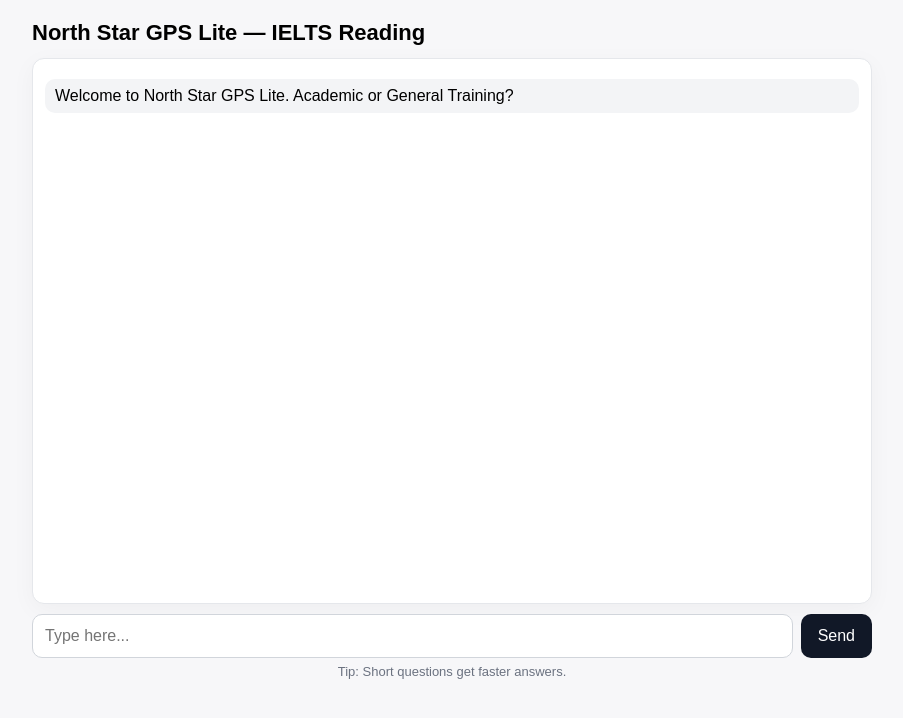
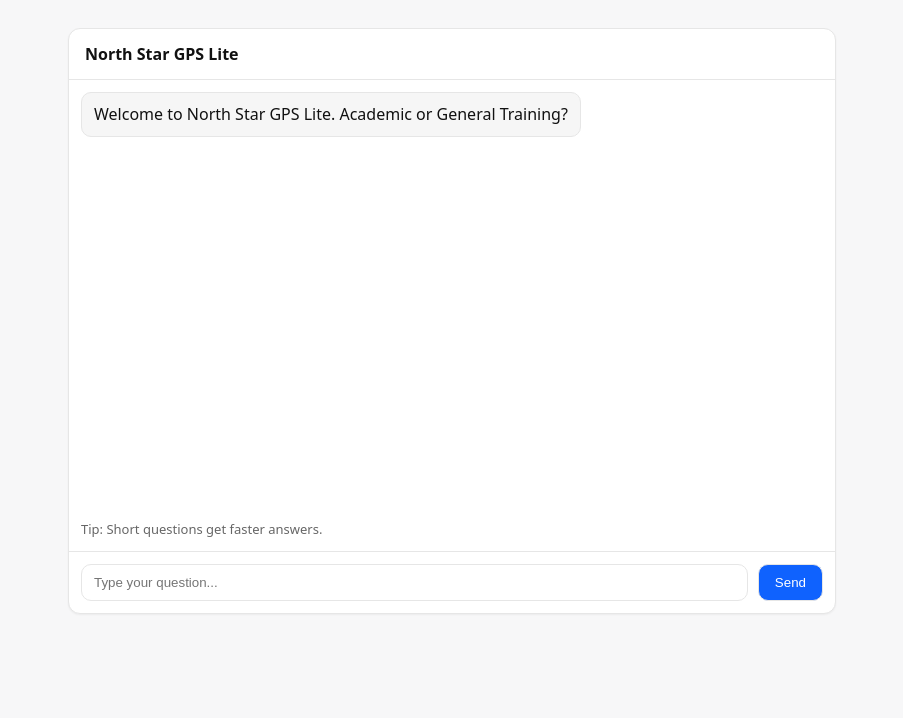
Before and after one commit to GrumpyMonkey10TO1/northstar-netlify, a plain HTML site: page index.html in a window 1280 px wide. Shown: the whole page, without its empty margins (188-1091 px from the left). Drawn offline with Linux system fonts and the light colour scheme.

Commit message:
Update index.html

```diff
--- a/index.html
+++ b/index.html
@@ -1,135 +1,141 @@
-<!DOCTYPE html>
+<!doctype html>
 <html lang="en">
 <head>
-  <meta charset="UTF-8" />
-  <meta name="viewport" content="width=device-width, initial-scale=1.0"/>
-  <title>North Star GPS Lite — IELTS Reading</title>
-  <meta name="robots" content="noindex,nofollow" />
+  <meta charset="utf-8" />
+  <meta name="viewport" content="width=device-width, initial-scale=1" />
+  <title>North Star GPS Lite</title>
   <style>
-    :root { color-scheme: light; }
-    body { font-family: Arial, sans-serif; padding: 20px; max-width: 840px; margin: auto; background:#f7f7f9; }
-    h1 { font-size: 22px; margin: 0 0 12px; }
-    #chat { background:#fff; border: 1px solid #e5e7eb; border-radius: 12px; padding: 12px; height: 520px; overflow-y: auto; margin-bottom: 10px; white-space: pre-wrap; box-shadow: 0 6px 24px rgba(0,0,0,.04); }
-    #controls { display: flex; gap: 8px; }
-    #msg { flex: 1; padding: 12px; font-size: 16px; border-radius: 10px; border:1px solid #d1d5db; }
-    #send { padding: 12px 16px; font-size: 16px; border-radius: 10px; border:1px solid transparent; cursor: pointer; background:#111827; color:#fff; }
-    #send:disabled { opacity: .5; cursor: not-allowed; }
-    .line { margin: 8px 0; padding: 8px 10px; border-radius: 10px; }
-    .user { text-align: right; background:#eef2ff; }
-    .bot { text-align: left; background:#f3f4f6; }
-    .muted { color:#6b7280; font-size: 13px; text-align:center; margin-top:6px; }
+    :root { --bg:#f7f7f8; --card:#ffffff; --text:#111; --muted:#666; --line:#e6e6e6; }
+    * { box-sizing: border-box; }
+    body { margin:0; background:var(--bg); color:var(--text); font:16px/1.4 system-ui, -apple-system, Segoe UI, Roboto, Arial, sans-serif; }
+    .wrap { max-width: 800px; margin: 28px auto; padding: 0 16px; }
+    .card { background: var(--card); border:1px solid var(--line); border-radius: 12px; box-shadow: 0 1px 2px rgba(0,0,0,.05); }
+    .head { padding: 14px 16px; border-bottom:1px solid var(--line); font-weight: 600; }
+    .msgs { height: 440px; overflow-y: auto; padding: 12px; display: flex; flex-direction: column; gap: 10px; }
+    .msg { max-width: 85%; padding: 10px 12px; border:1px solid var(--line); border-radius: 10px; white-space: pre-wrap; word-wrap: break-word; }
+    .me   { align-self: flex-end; background:#eef3ff; }
+    .bot  { align-self: flex-start; background:#f6f6f6; }
+    .foot { display:flex; gap:10px; align-items:center; padding: 12px; border-top:1px solid var(--line); }
+    input[type="text"]{ flex:1; padding:10px 12px; border:1px solid var(--line); border-radius:10px; outline: none; }
+    button{ padding:10px 16px; border:1px solid var(--line); background:#0f62fe; color:#fff; border-radius:10px; cursor:pointer; }
+    button:disabled{ opacity:.6; cursor:not-allowed; }
+    .tip { color:var(--muted); font-size: 13px; padding: 0 12px 12px; }
   </style>
 </head>
 <body>
-
-  <h1>North Star GPS Lite — IELTS Reading</h1>
-
-  <div id="chat"></div>
-
-  <div id="controls">
-    <input id="msg" type="text" placeholder="Type here..." autocomplete="off" />
+  <div class="wrap">
+    <div class="card" id="chatCard">
+      <div class="head">North Star GPS Lite</div>
+      <div id="msgs" class="msgs"></div>
+      <div class="tip">Tip: Short questions get faster answers.</div>
+      <div class="foot">
+        <input id="box" type="text" placeholder="Type your question..." />
         <button id="send">Send</button>
       </div>
-
-  <div class="muted">Tip: Short questions get faster answers.</div>
+    </div>
+  </div>
 
   <script>
-    // ====== CONFIG ======
-    const ENDPOINT = "/.netlify/functions/chat"; // same-origin Netlify Function
-    // ====================
+    // Minimal client
+    const msgsEl = document.getElementById("msgs");
+    const boxEl  = document.getElementById("box");
+    const sendEl = document.getElementById("send");
+    const ENDPOINT = "/.netlify/functions/chat"; // Netlify function on same origin
 
-    const chatBox = document.getElementById("chat");
-    const input = document.getElementById("msg");
-    const sendBtn = document.getElementById("send");
-
-    function addMessage(role, text) {
-      const line = document.createElement("div");
-      line.className = `line ${role}`;
-      line.textContent = text;
-      chatBox.appendChild(line);
-      chatBox.scrollTop = chatBox.scrollHeight;
-      scheduleHeightPing();
+    function addMessage(who, text){
+      const div = document.createElement("div");
+      div.className = "msg " + (who === "me" ? "me" : "bot");
+      div.textContent = text;
+      msgsEl.appendChild(div);
+      msgsEl.scrollTop = msgsEl.scrollHeight;
+      postHeight(); // keep parent iframe sized
     }
 
-    async function sendMessage() {
-      const text = input.value.trim();
+    async function sendMessage(){
+      const text = boxEl.value.trim();
       if (!text) return;
-      addMessage("user", text);
-      input.value = "";
-      input.focus();
-      sendBtn.disabled = true;
+      addMessage("me", text);
+      boxEl.value = "";
+      boxEl.focus();
+      sendEl.disabled = true;
 
       try {
         const res = await fetch(ENDPOINT, {
           method: "POST",
-          headers: { "Content-Type": "application/json" },
-          body: JSON.stringify({ message: text, mode: "lite" })
+          headers: {"Content-Type":"application/json"},
+          body: JSON.stringify({
+            messages: [{ role: "user", content: text }],
+            stream: false
+          })
         });
 
-        const raw = await res.text();
-        if (!res.ok) throw new Error(`HTTP ${res.status}: ${raw}`);
-
-        let data;
-        try { data = JSON.parse(raw); } catch { throw new Error(`Bad JSON: ${raw}`); }
-
+        if (!res.ok) {
+          const body = await res.text();
+          addMessage("bot", "Error " + res.status + ": " + body.slice(0, 500));
+        } else {
+          const data = await res.json().catch(() => ({}));
           const reply =
             data.reply ||
-          data.message ||
-          data.content ||
-          (data.choices && data.choices[0] && data.choices[0].message && data.choices[0].message.content) ||
-          "No reply from server.";
-
+            data.choices?.[0]?.message?.content ||
+            "[No reply received]";
           addMessage("bot", reply);
-      } catch (err) {
-        addMessage("bot", `Error. Try again.\n${String(err)}`);
-        console.error(err);
+        }
+      } catch (e) {
+        addMessage("bot", "Network error: " + String(e).slice(0, 500));
       } finally {
-        sendBtn.disabled = false;
+        sendEl.disabled = false;
       }
     }
 
-    sendBtn.addEventListener("click", sendMessage);
-    input.addEventListener("keydown", (e) => {
-      if (e.key === "Enter") sendMessage();
+    sendEl.addEventListener("click", sendMessage);
+    boxEl.addEventListener("keydown", (e) => {
+      if (e.key === "Enter" && !e.shiftKey) sendMessage();
     });
 
-    // Welcome line
+    // Welcome seed
     addMessage("bot", "Welcome to North Star GPS Lite. Academic or General Training?");
+  </script>
 
-    // ======== AUTO-RESIZE (post height to parent for iframe embeds) =====
-function postHeight() {
+  <script>
+    // Auto resize to parent
+    function postHeight(){
       try {
-    const h =
-      document.documentElement.scrollHeight ||
-      document.body.scrollHeight ||
-      800;
-    window.parent.postMessage({ height: h }, "*");
+        const h = Math.max(
+          document.documentElement.scrollHeight,
+          document.body.scrollHeight,
+          document.documentElement.offsetHeight,
+          document.body.offsetHeight
+        );
+        if (window.parent) {
+          window.parent.postMessage({ type: "ns-height", height: h }, "*");
+        }
       } catch (_) {}
     }
 
-let heightPing;                           // <-- line ~107: capital P
+    let pingTimerId;
 
-function scheduleHeightPing() {           // <-- capital P
-  clearTimeout(heightPing);               // <-- capital P
-  heightPing = setTimeout(postHeight, 50);
+    function scheduleHeightPing(){
+      clearTimeout(pingTimerId);
+      pingTimerId = setTimeout(postHeight, 60);
     }
+
+    document.addEventListener("DOMContentLoaded", () => {
+      postHeight();
+      scheduleHeightPing();
+
+      if ("ResizeObserver" in window) {
+        new ResizeObserver(scheduleHeightPing).observe(document.body);
+      }
+
+      const mo = new MutationObserver(scheduleHeightPing);
+      mo.observe(document.body, { childList:true, subtree:true, characterData:true });
 
       window.addEventListener("load", postHeight);
       window.addEventListener("resize", scheduleHeightPing);
 
-const observer = new MutationObserver(scheduleHeightPing);
-observer.observe(document.body, {
-  childList: true,
-  subtree: true,
-  characterData: true
+      setInterval(postHeight, 1200); // safety ping
+      console.log("NS Lite embed ready");
     });
-
-setInterval(postHeight, 1000); // safety ping
-// ====================================================================
-
-    // ================================================================
-
   </script>
-
 </body>
 </html>
```
Lines whose indentation alone changed are shown as unchanged.
